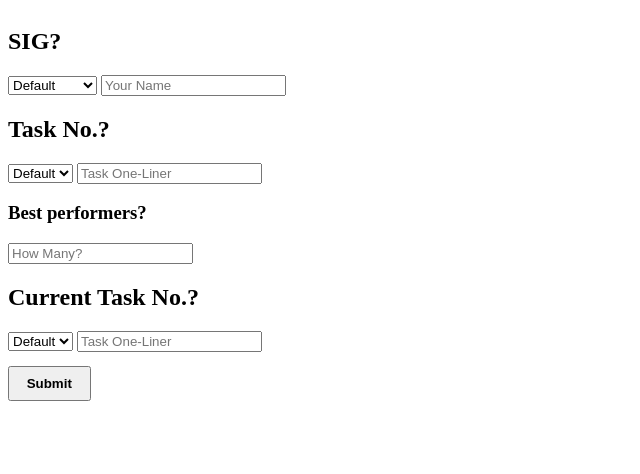
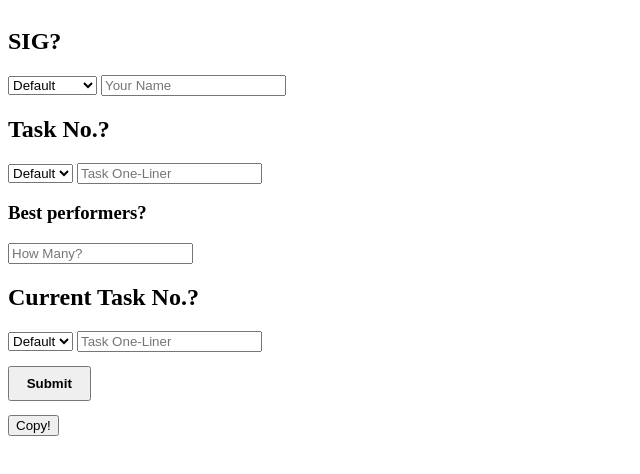
Before and after one commit to MridulTi/ACM-REPORT, a plain HTML site: page index.html in a window 1280 px wide. Shown: the whole page, without its empty margins (0-640 px from the left). Drawn offline with Linux system fonts and the light colour scheme.

Commit message:
Added Copy button

```diff
--- a/index.html
+++ b/index.html
@@ -61,9 +61,11 @@
             <button onclick="createreport()" style="margin: 5%0%;font-weight: 600;padding: 3%6%;">Submit</button>
 
         </div>
-        <div id="display"></div>
+        <div id="display">
+
+        </div>
     </div>
-
+    <button class="btn" onclick="copyContent()">Copy!</button>
 
 </body>
 <script type="text/javascript" src="report.js"></script>
```
